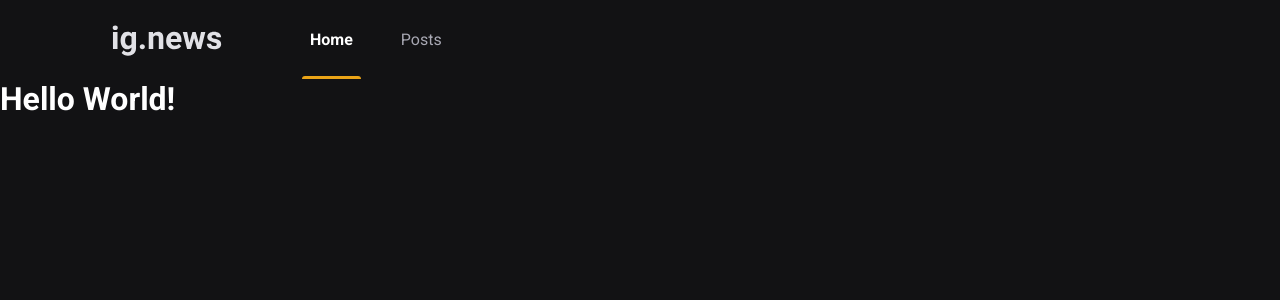
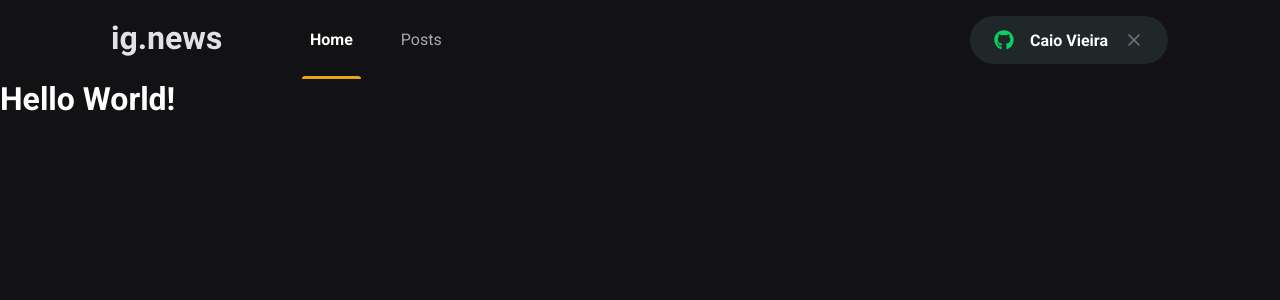
Before and after one commit to cvieira850/ig.news, a Next.js app: page / in a window 1280 px wide. Shown: the top 300 px of the page. Built offline with nearby package versions, Linux system fonts and the light colour scheme.

Commit message:
feat: create new Component SignInButton

```diff
--- a/package.json
+++ b/package.json
@@ -12,6 +12,7 @@
     "next": "11.0.1",
     "react": "17.0.2",
     "react-dom": "17.0.2",
+    "react-icons": "^4.2.0",
     "sass": "^1.35.2"
   },
   "devDependencies": {
--- a/src/components/Header/index.tsx
+++ b/src/components/Header/index.tsx
@@ -1,4 +1,5 @@
 /* eslint-disable @next/next/no-img-element */
+import { SignInButton } from "../SignInButton";
 import styles from "./styles.module.scss";
 
 export function Header() {
@@ -12,6 +13,8 @@
           </a>
           <a href="">Posts</a>
         </nav>
+
+        <SignInButton />
       </div>
     </header>
   );
--- a/src/components/Header/styles.module.scss
+++ b/src/components/Header/styles.module.scss
@@ -51,4 +51,8 @@
       }
     }
   }
+
+  button {
+    margin-left: auto;
+  }
 }
--- /dev/null
+++ b/src/components/SignInButton/index.tsx
@@ -0,0 +1,21 @@
+import { FaGithub } from "react-icons/fa";
+import { FiX } from "react-icons/fi";
+
+import styles from "./styles.module.scss";
+
+export function SignInButton() {
+  const isUserLoggedIn = true;
+
+  return isUserLoggedIn ? (
+    <button type="button" className={styles.signInButton}>
+      <FaGithub color="#04d361" />
+      Caio Vieira
+      <FiX color="#737380" className={styles.closeIcon} />
+    </button>
+  ) : (
+    <button type="button" className={styles.signInButton}>
+      <FaGithub color="#eda417" />
+      Sign in with Github
+    </button>
+  );
+}
--- /dev/null
+++ b/src/components/SignInButton/styles.module.scss
@@ -0,0 +1,33 @@
+.signInButton {
+  height: 3rem;
+  border-radius: 3rem;
+  background: var(--gray-850);
+  border: 0;
+  padding: 0 1.5rem;
+
+  display: flex;
+  align-items: center;
+  justify-content: center;
+
+  color: var(--white);
+  font-weight: bold;
+
+  svg {
+    width: 20px;
+    height: 20px;
+  }
+
+  svg:first-child {
+    margin-right: 1rem;
+  }
+
+  svg.closeIcon {
+    margin-left: 1rem;
+  }
+
+  transition: filter 0.2s;
+
+  &:hover {
+    filter: brightness(0.8);
+  }
+}
--- a/src/styles/global.scss
+++ b/src/styles/global.scss
@@ -10,6 +10,7 @@
   --gray-100: #e1e1e6;
   --gray-300: #a8a8b3;
   --gray-800: #29292e;
+  --gray-850: #1f2729;
   --gray-900: #121214;
 
   --cyan-500: #61dafd;
```
Also changed, not shown: 1 other file (tests, documents, lock files or other folders).
